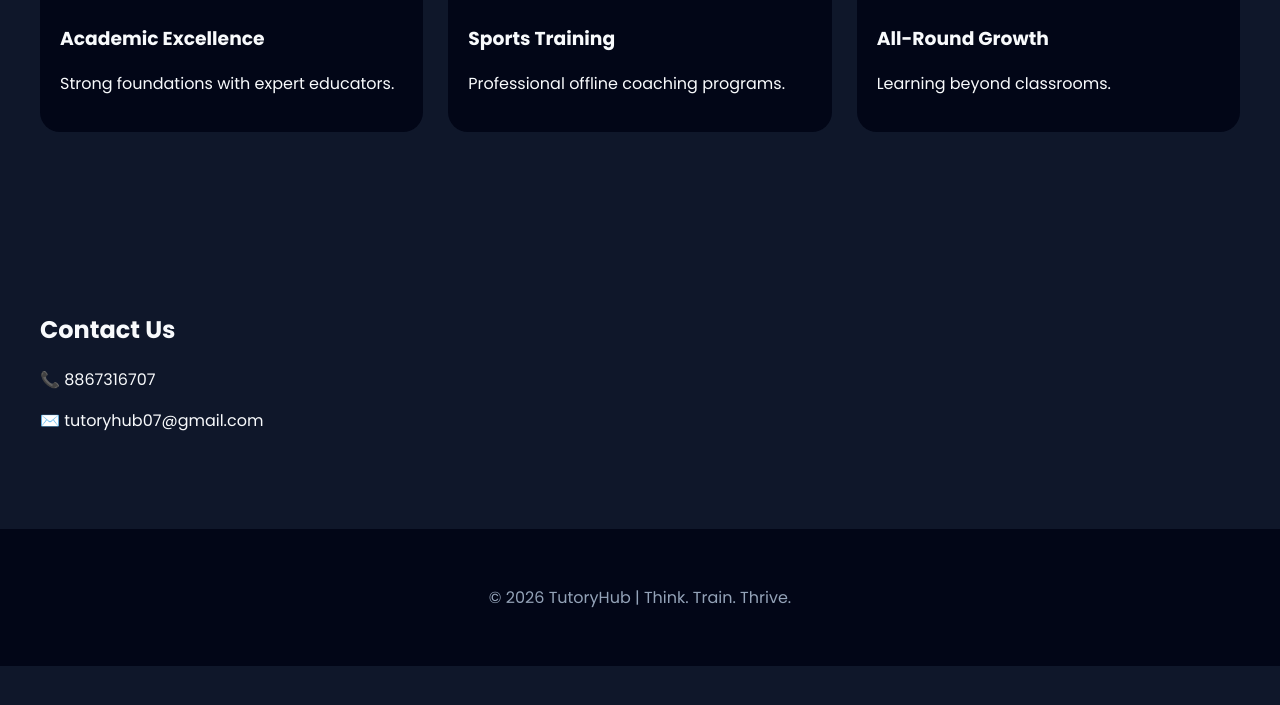
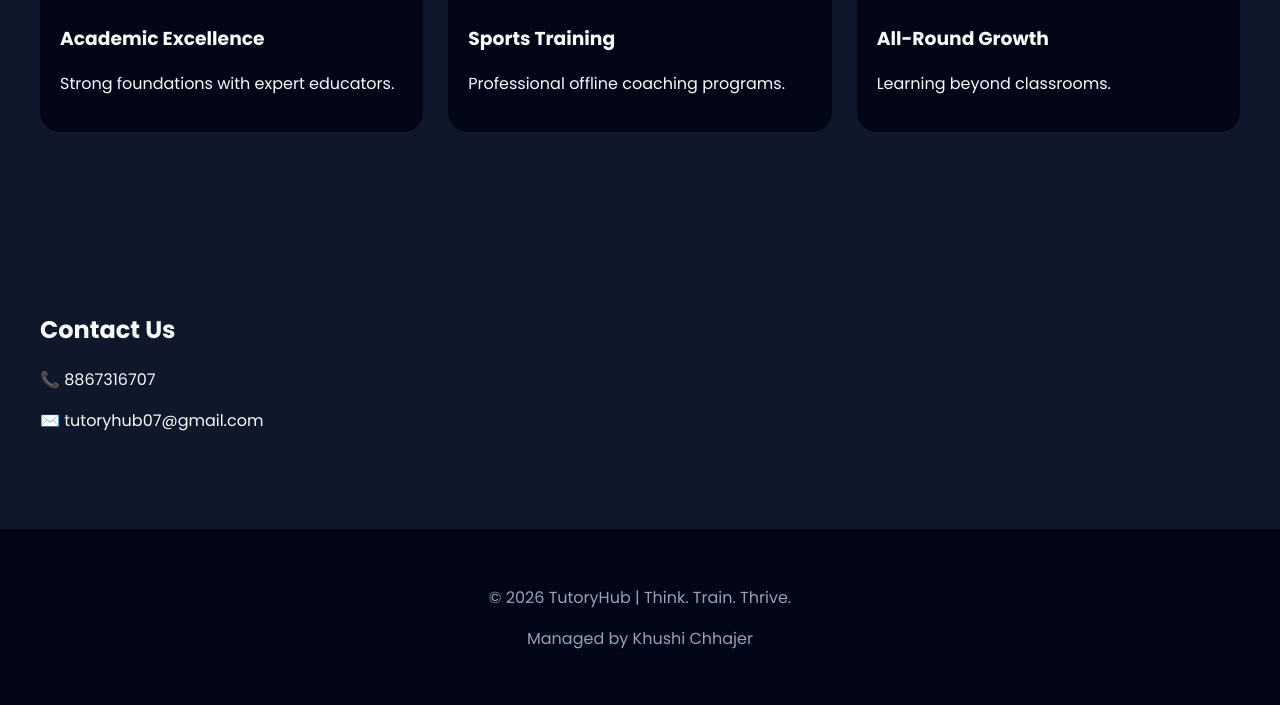
Before and after one commit to tutoryhub/Tutoryhub, a plain HTML site: page index.html in a window 1280 px wide. Shown: the part 992-1697 px from the top of the page. Before the commit the page ends 1658 px from the top, so only its background shows below. Drawn offline with Linux system fonts and the light colour scheme.

Commit message:
Add files via upload

```diff
--- a/index.html
+++ b/index.html
@@ -69,6 +69,7 @@ footer{background:#020617;padding:40px;text-align:center;color:#94a3b8}
 
 <footer>
   <p>© 2026 TutoryHub | Think. Train. Thrive.</p>
+  <p>Managed by Khushi Chhajer</p>
 </footer>
 
 </body>
```
